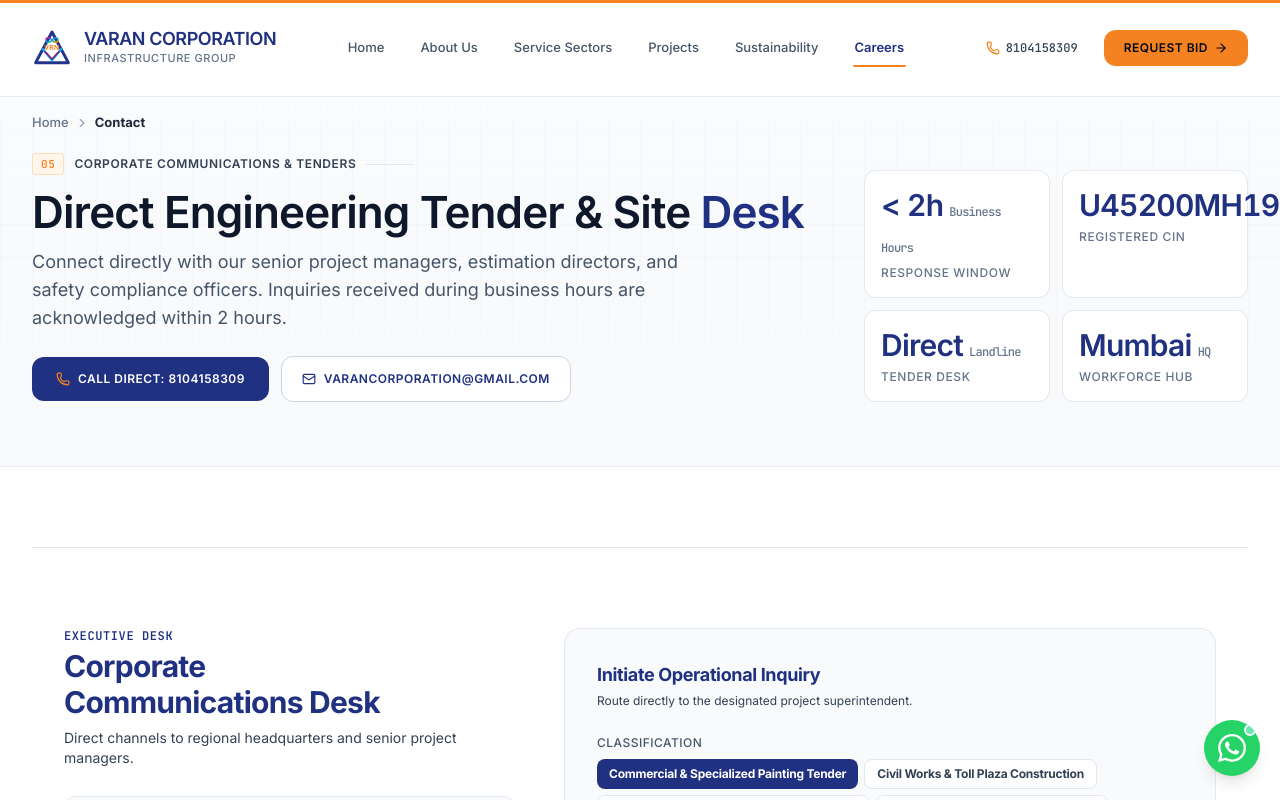
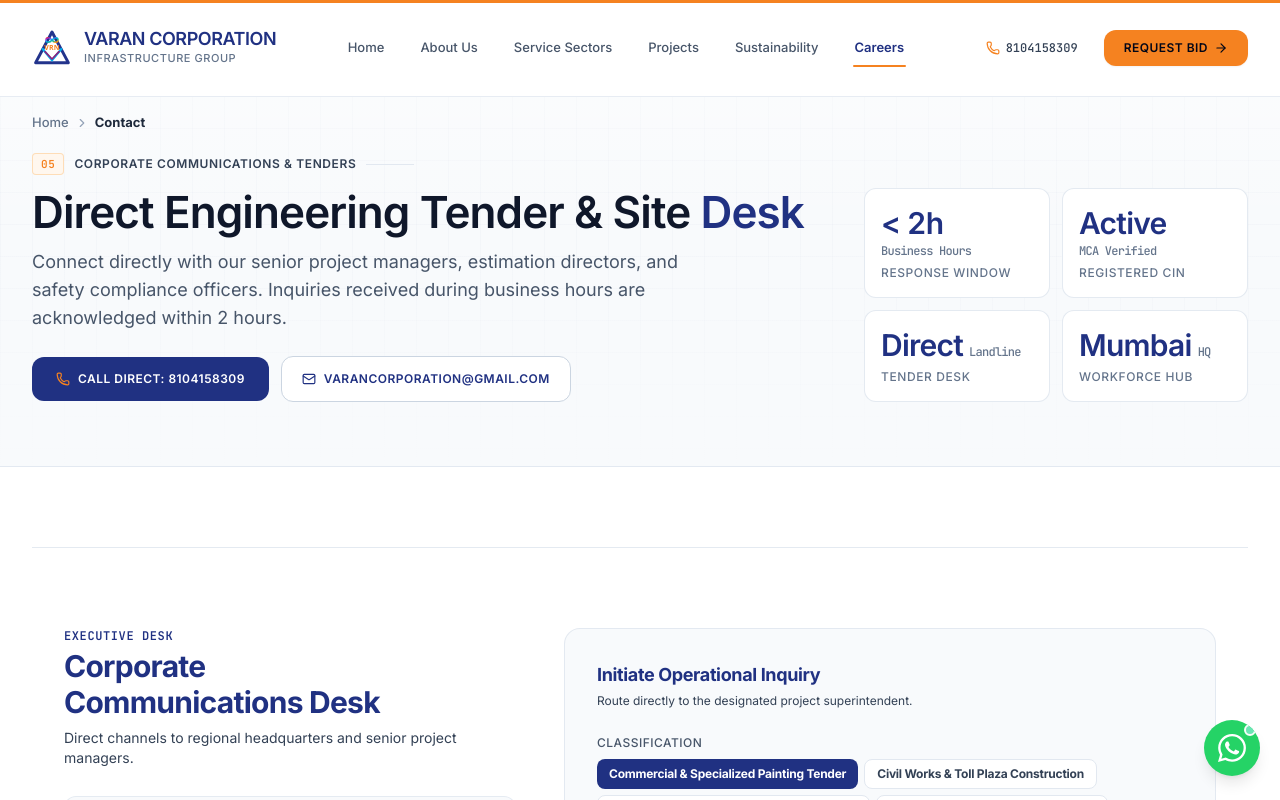
Before and after one commit to piyush-nirmal/Vaaran-Corporation-, a React (Vite) app: page /contact in a window 1280 px wide. Shown: the top 800 px of the page. Built offline with nearby package versions, Linux system fonts and the light colour scheme.

Commit message:
fix(contact): fix registered CIN metric overflow in page header

```diff
--- a/src/components/ui/PageHeader.tsx
+++ b/src/components/ui/PageHeader.tsx
@@ -111,11 +111,11 @@
               {metrics.map((m, idx) => (
                 <div
                   key={idx}
-                  className="p-4 rounded-xl bg-white border border-slate-200/90 shadow-2xs"
+                  className="p-3.5 sm:p-4 rounded-xl bg-white border border-slate-200/90 shadow-2xs overflow-hidden flex flex-col justify-between"
                 >
-                  <div className="text-2xl sm:text-3xl font-semibold font-heading tracking-tight leading-none text-vrnNavy tabular-nums">
-                    {m.value}
-                    {m.unit && <span className="text-xs font-mono font-medium text-slate-500 ml-1.5">{m.unit}</span>}
+                  <div className="text-xl sm:text-2xl lg:text-3xl font-semibold font-heading tracking-tight leading-tight text-vrnNavy tabular-nums flex items-baseline flex-wrap gap-x-1.5 gap-y-0.5">
+                    <span>{m.value}</span>
+                    {m.unit && <span className="text-xs font-mono font-medium text-slate-500 shrink-0">{m.unit}</span>}
                   </div>
                   <div className="text-[11px] sm:text-xs font-medium font-body uppercase tracking-wider text-slate-500 mt-1.5 truncate">
                     {m.label}
--- a/src/pages/ContactPage.tsx
+++ b/src/pages/ContactPage.tsx
@@ -26,7 +26,7 @@
         ]}
         metrics={[
           { label: 'Response Window', value: '< 2h', unit: 'Business Hours' },
-          { label: 'Registered CIN', value: companyConfig.cinNumber.slice(0, 10), unit: 'Active' },
+          { label: 'Registered CIN', value: 'Active', unit: 'MCA Verified' },
           { label: 'Tender Desk', value: 'Direct', unit: 'Landline' },
           { label: 'Workforce Hub', value: 'Mumbai', unit: 'HQ' },
         ]}
```
